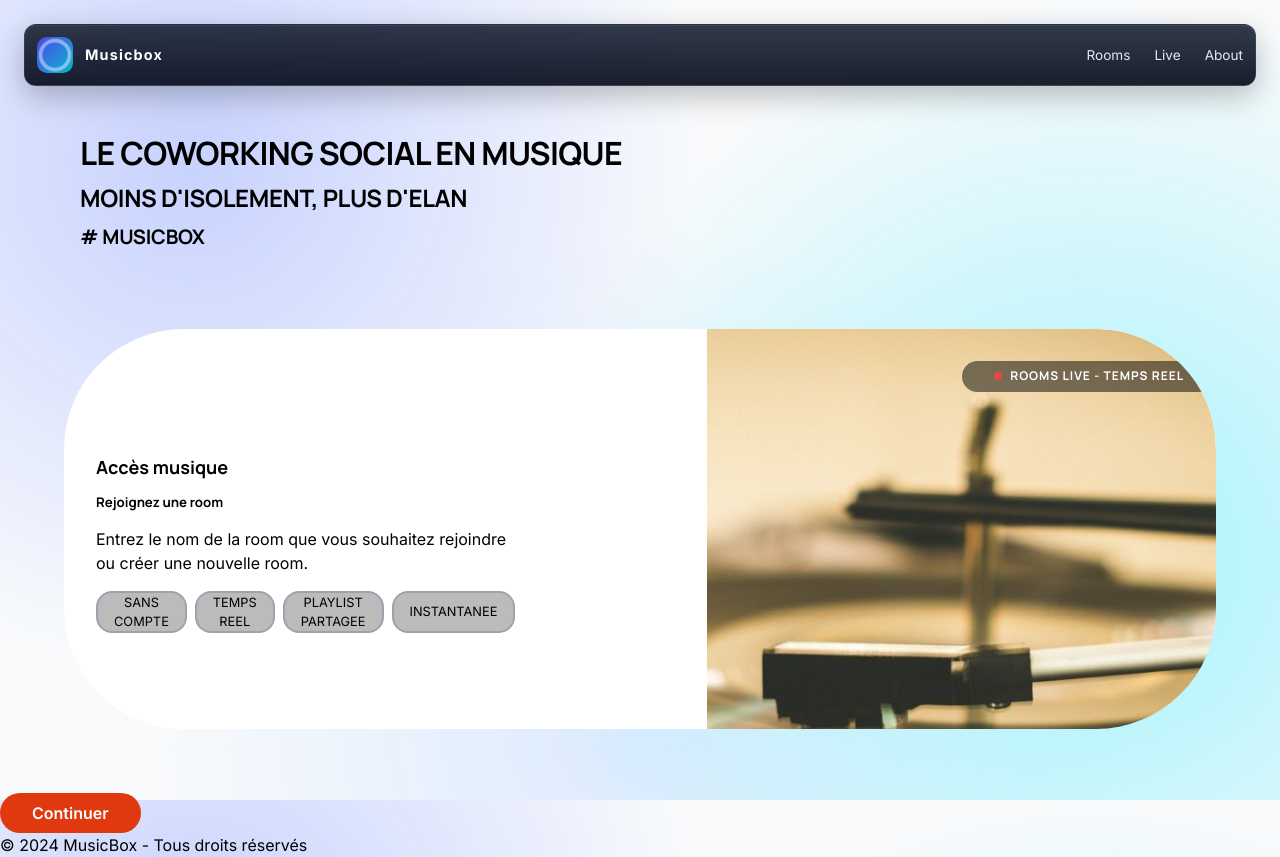
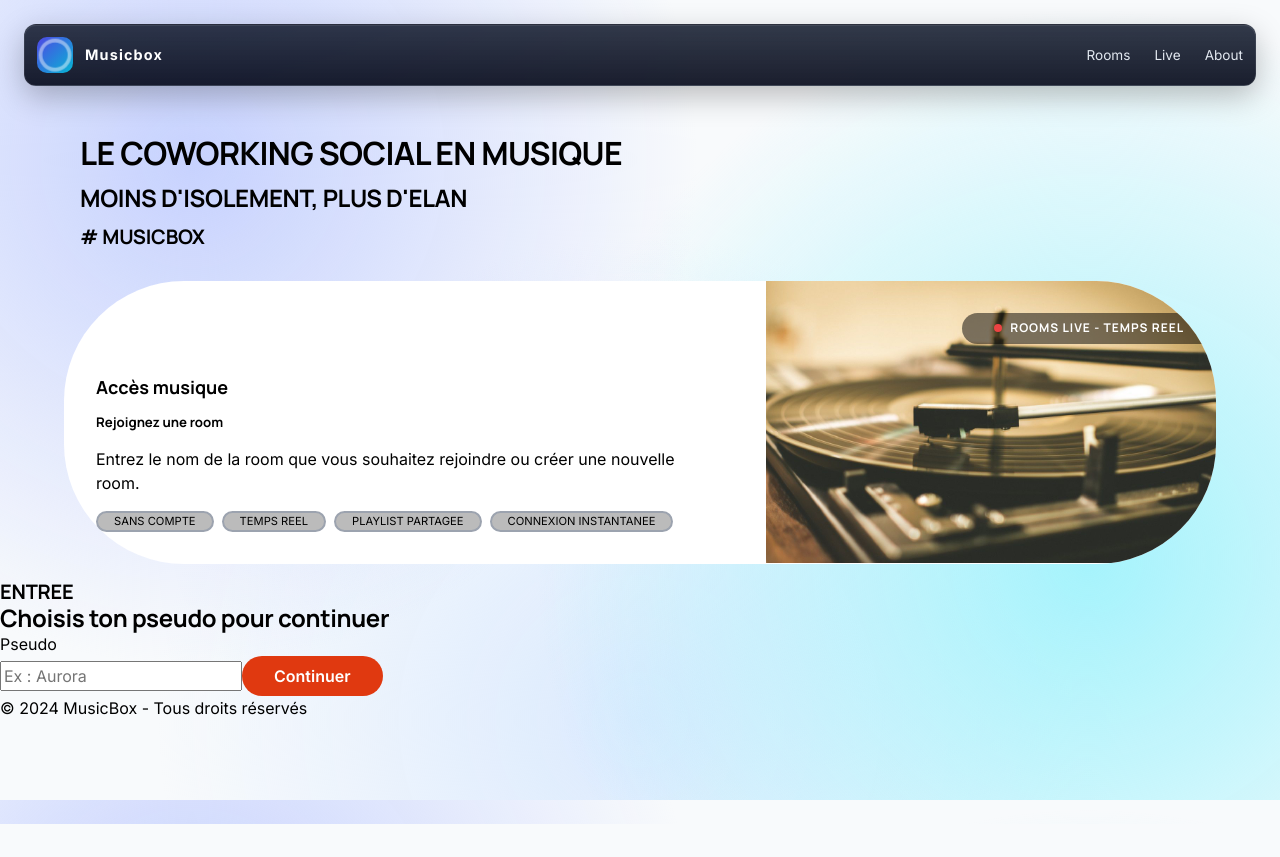
Before and after one commit to 2025-10-CDA-ECO-P6/Mona-RealTime-Room, a React (Vite) app in the folder web/: page / in a window 1280 px wide. After the commit the page ends 824 px from the top, so only its background shows below. Built offline with nearby package versions, Linux system fonts and the light colour scheme.

Commit message:
feat(front): adjustements homepage

```diff
--- a/web/src/App.tsx
+++ b/web/src/App.tsx
@@ -24,7 +24,7 @@ function App() {
             <ButtonInfo>SANS COMPTE</ButtonInfo>
             <ButtonInfo>TEMPS REEL</ButtonInfo>
             <ButtonInfo>PLAYLIST PARTAGEE</ButtonInfo>
-            <ButtonInfo>INSTANTANEE</ButtonInfo>
+            <ButtonInfo>CONNEXION INSTANTANEE</ButtonInfo>
           </div>
         </div>
         <div className='card__img'>
@@ -36,9 +36,17 @@ function App() {
         </div>
       </section>
 
-      <section>
+      <section className='card_pseudo'>
+        <h3>ENTREE</h3>
+        <h2>Choisis ton pseudo pour continuer</h2>
+        <p>Pseudo</p>
+        <input
+          type="text"
+          name="pseudo"
+          id="pseudo-input"
+          placeholder="Ex : Aurora"
+        />
         <Button>Continuer</Button>
-
       </section>
 
 
--- a/web/src/components/ui/ButtonInfo.scss
+++ b/web/src/components/ui/ButtonInfo.scss
@@ -2,9 +2,10 @@
 @use '@/styles/mixins' as *;
 
 .button_info {
+  display: flex;
   border-radius: $radius-xl;
   padding: $space-1 $space-6;
-  font-size: 0.7rem;
+  font-size: 0.6rem;
   cursor: pointer;
   border: 1px solid #9ca3af;
   font-weight: 500;
@@ -13,7 +14,7 @@
 
   @include respond(lg) {
     padding: $space-0 $space-4;
-    font-size: 0.8rem;
+    font-size: 0.7rem;
     border: 2px solid #9ca3af;
   }
 }
--- a/web/src/styles/main.scss
+++ b/web/src/styles/main.scss
@@ -9,7 +9,6 @@
 body {
     height: 100%;
     margin: 0;
-    display: flex;
     background:
         radial-gradient(circle at 15% 20%, #c7d2fe 0%, transparent 40%),
         radial-gradient(circle at 85% 70%, #a5f3fc 0%, transparent 45%),
@@ -41,11 +40,9 @@ body {
 
     @include respond(lg) {
         flex-direction: row;
-        gap: $space-6;
-        margin: $space-8 $space-8;
+        margin: $space-4 $space-8;
         padding: $space-0;
         border-radius: 120px;
-        height: 50%;
     }
 }
 
@@ -62,24 +59,15 @@ body {
     }
 }
 
-.imghome {
-    width: 100%;
-    height: 200px;
-    object-fit: cover;
-    display: block;
+.card__img {
+  width: 100%;
 
-    @include respond(md) {
-        width: 80%;
-        height: 100px;
-        margin-left: auto;
-    }
+  @include respond(lg) {
+    width: 42%;
+  }
+}
 
-    @include respond(lg) {
-        height: 80%;
-        min-height: 720px;
-        border-radius: 0 120px 120px 0;
-    }
-}
+
 
 .card__img-label {
     position: absolute;
@@ -140,11 +128,13 @@ body {
     @include respond(lg) {
         padding: $space-6;
         gap: $space-4;
-        margin-top: $space-9;
+        width: 58%;
+        margin-top: $space-8;
     }
 }
 
-.buttons_infos{
+.buttons_infos {
     display: flex;
+    flex-wrap: wrap;
     gap: $space-2;
 }
```
